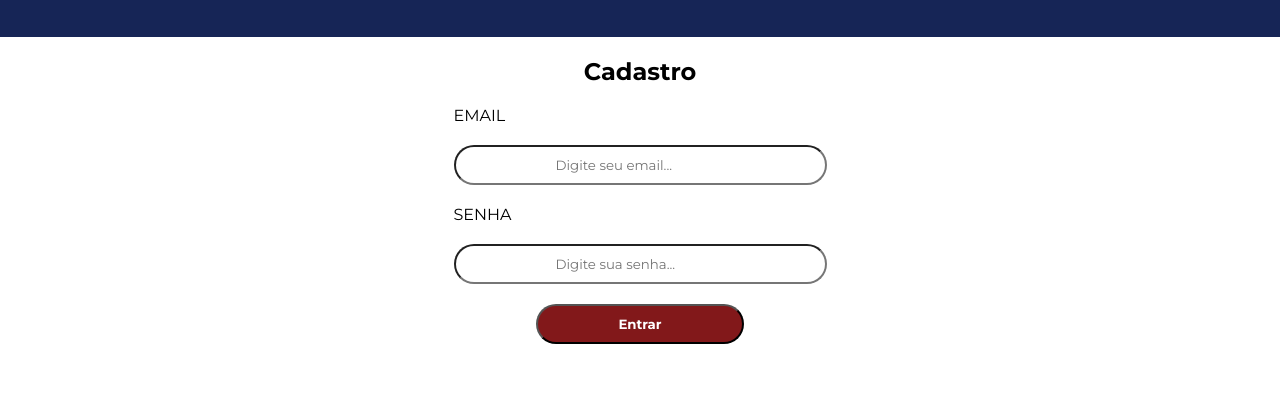
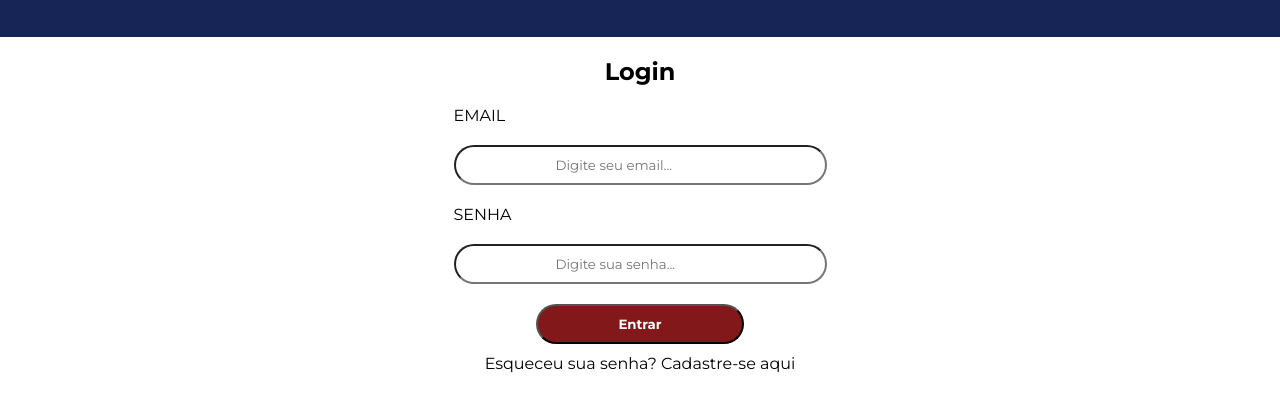
Before and after one commit to VictorRaphael14/Trabalho_CoreiaDoSul, a plain HTML site: page pagina2.html in a window 1280 px wide. Shown: the part 111-522 px from the top of the page. Drawn offline with Linux system fonts and the light colour scheme.

Commit message:
Desenvolvimento do código

```diff
--- a/pagina2.css
+++ b/pagina2.css
@@ -67,4 +67,11 @@ form {
         background: oklch(39.6% 0.141 25.723);
         color: white;
     }
+
+
 }
+
+p{
+    text-align: center;
+    margin-top: 1rem;
+}
--- a/pagina2.html
+++ b/pagina2.html
@@ -19,7 +19,7 @@
 
     <main>
         <div class="cadastro">
-            <h2><strong>Cadastro</strong></h2>
+            <h2><strong>Login</strong></h2>
         </div>
 
         <form>
@@ -34,6 +34,8 @@
             </div>
             <button><strong>Entrar</strong></button>
         </form>
+
+        <p>Esqueceu sua senha? Cadastre-se aqui</p>
     </main>
 </body>
 </html>
```
